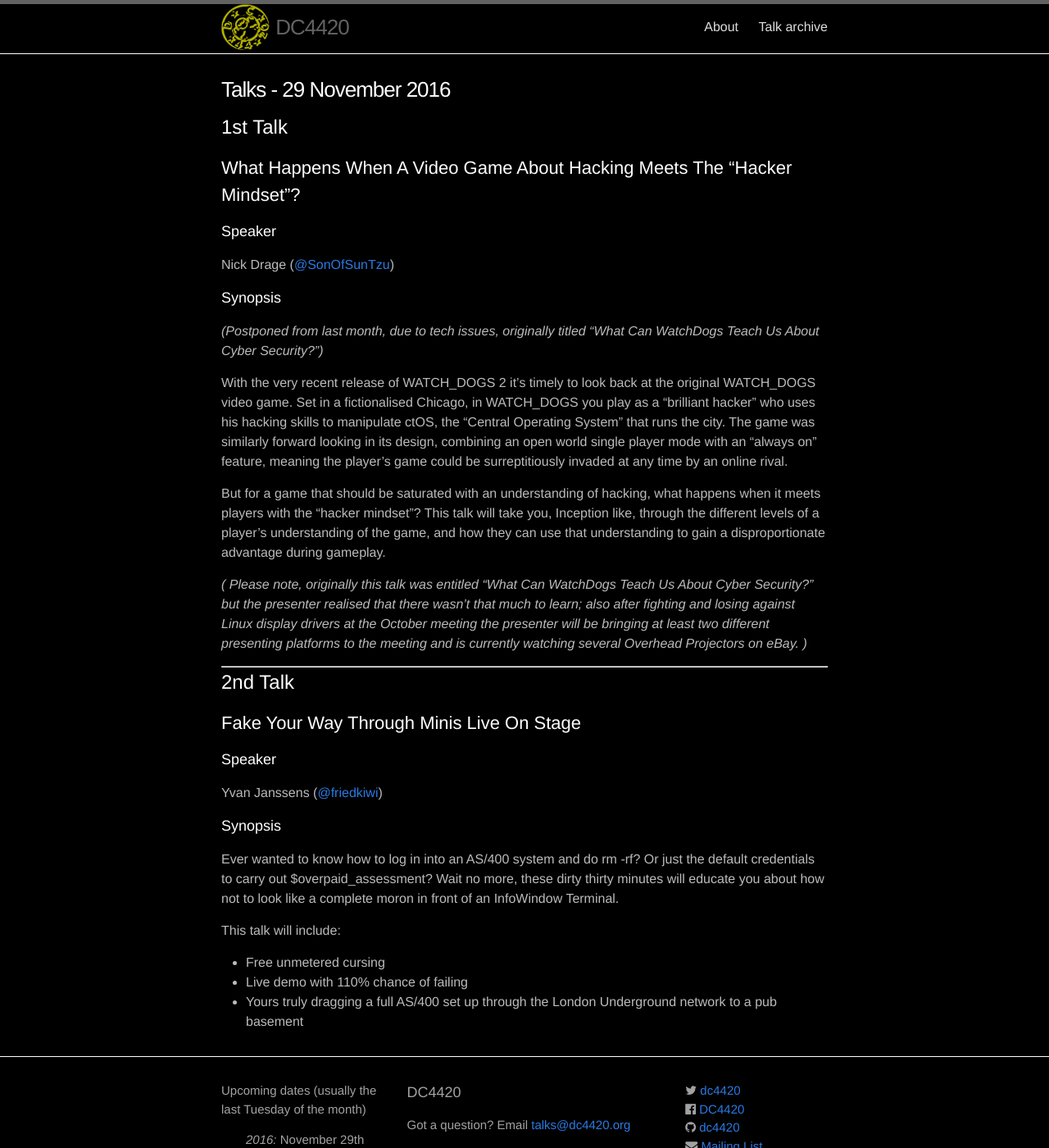
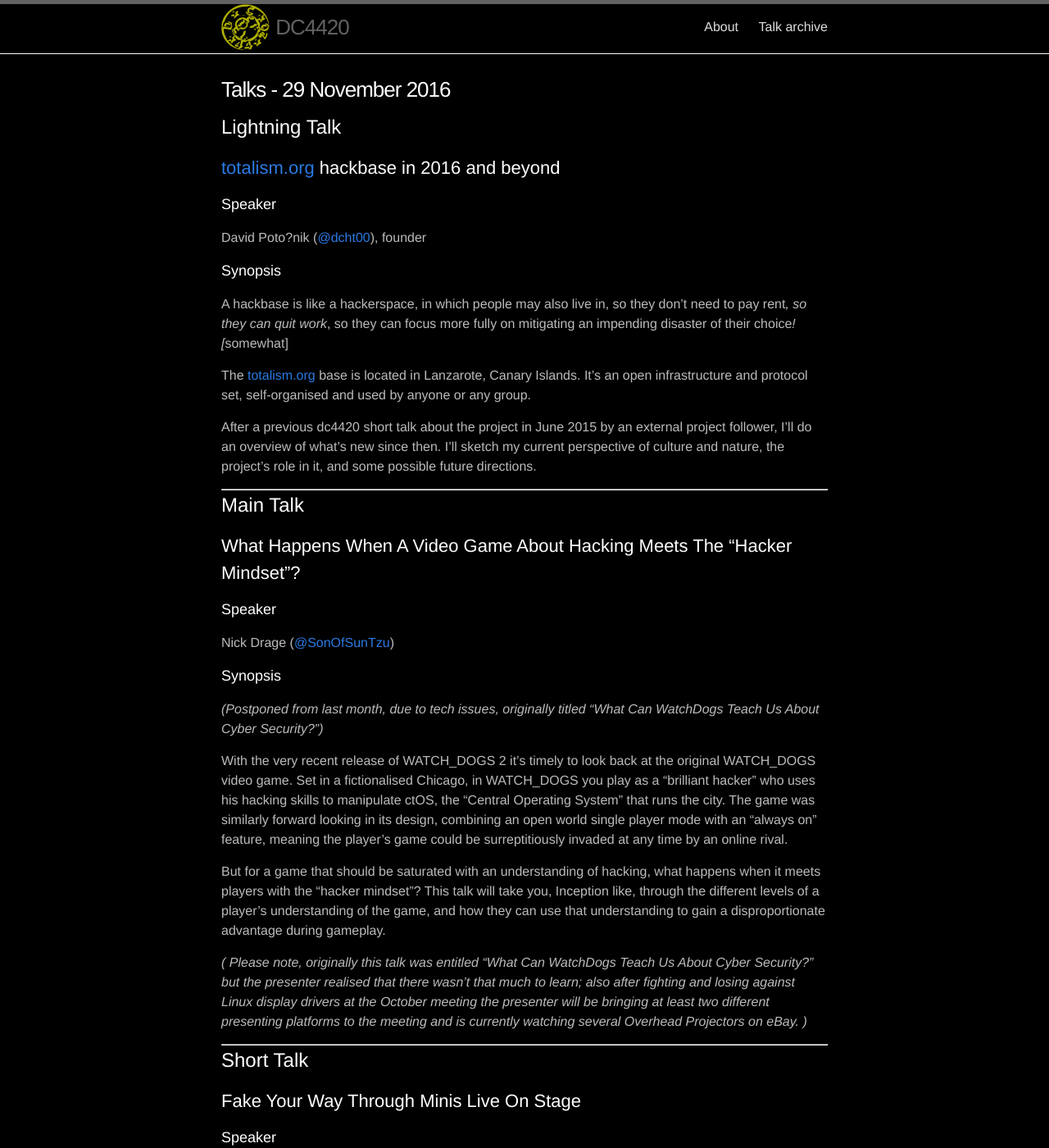
Before and after one commit to dc4420/website, a Jekyll site: the page built from _posts/2016-11-29-talks.markdown, in a window 1280 px wide and 1400 px high. Shown: the whole window at 82% size. Built offline with Jekyll 4.4.1, drawn with Linux system fonts in a browser that asks for light colours; nearby versions of some CDN libraries.

Commit message:
add Lightning talk on Lanzarote Hackbase

```diff
--- a/_posts/2016-11-29-talks.markdown
+++ b/_posts/2016-11-29-talks.markdown
@@ -1,11 +1,29 @@
 ---
 layout: post
 title:
-pubdate: 2016-11-23 01:00:00
+pubdate: 2016-11-23 03:00:00
 categories: talk
 ---
 
-# 1st Talk
+# Lightning Talk
+
+## [totalism.org](http://totalism.org/) hackbase in 2016 and beyond
+
+### Speaker
+
+David Poto?nik ([@dcht00](https://twitter.com/dcht00)), founder
+
+### Synopsis
+
+A hackbase is like a hackerspace, in which people may also live in, so they don't need to pay rent*, so they can quit work*, so they can focus more fully on mitigating an impending disaster of their choice*! [*somewhat]
+
+The [totalism.org](http://totalism.org/) base is located in Lanzarote, Canary Islands. It's an open infrastructure and protocol set, self-organised and used by anyone or any group.
+
+After a previous dc4420 short talk about the project in June 2015 by an external project follower, I'll do an overview of what's new since then. I'll sketch my current perspective of culture and nature, the project's role in it, and some possible future directions.
+
+<hr>
+
+# Main Talk
 
 ## What Happens When A Video Game About Hacking Meets The "Hacker Mindset"?
 
@@ -41,7 +59,7 @@
 
 <hr>
 
-# 2nd Talk
+# Short Talk
 
 ## Fake Your Way Through Minis Live On Stage
 
```
